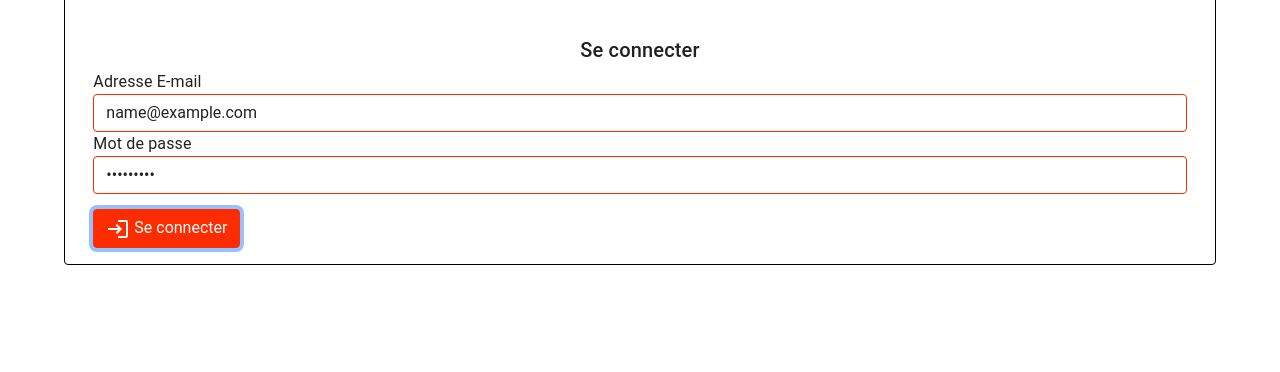
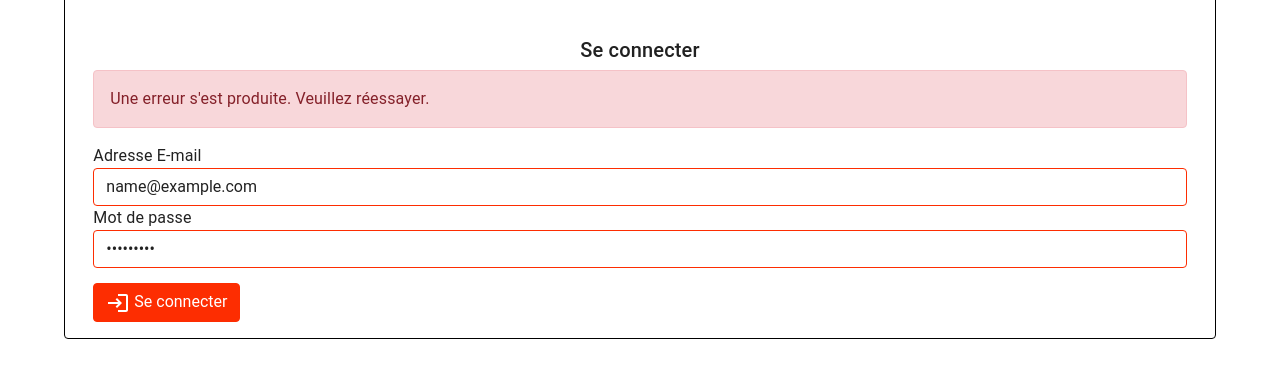
Before and after one commit to Melliaganz/Groupomania, a React (Create React App) app in the folder frontend/: page /login in a window 1280 px wide. Both pictures are taken after typing "name@example.com", "Sample123" into the empty fields and a click on the button "Se connecter". Shown: the part 403-775 px from the top of the page. Built offline with nearby package versions, Linux system fonts and the light colour scheme; no server answers.

Commit message:
mise a jour lien

```diff
--- a/frontend/src/components/LoginForm/LoginForm.js
+++ b/frontend/src/components/LoginForm/LoginForm.js
@@ -1,13 +1,15 @@
 import React, { useEffect, useState } from "react";
 import { useHistory } from "react-router-dom";
 import logo from "../../images/icon-above-font-transparent.webp";
-import {isLogged} from "../../_utils/auth/auth.functions";
+import { isLogged } from "../../_utils/auth/auth.functions";
 import { userConnected } from "../../_utils/toasts/users";
 import LoginIcon from '@mui/icons-material/Login';
 
 const LoginForm = ({ onLogin }) => {
   const [emailValue, setEmailValue] = useState("");
   const [passwordValue, setPasswordValue] = useState("");
+  const [loading, setLoading] = useState(false);
+  const [error, setError] = useState("");
   const history = useHistory();
 
   useEffect(() => {
@@ -18,7 +20,8 @@ const LoginForm = ({ onLogin }) => {
 
   const sendData = (e) => {
     e.preventDefault();
-    console.log(emailValue, passwordValue);
+    setLoading(true);
+    setError("");
 
     const requestOptions = {
       method: "POST",
@@ -29,19 +32,25 @@ const LoginForm = ({ onLogin }) => {
         password: passwordValue,
       }),
     };
-    console.log(requestOptions);
 
-    fetch("https://groupomaniabacklucas-41ce31adf42c.herokuapp.com/auth/login", requestOptions)
+    fetch("https://groupomaniabacklucas-41ce31adf42c.herokuapp.com/api/auth/login", requestOptions)
       .then((response) => {
+        setLoading(false);
         if (response.status === 200) {
-          // Redirect
           history.push("/");
-          // Will update Header state
           onLogin();
           userConnected();
+        } else {
+          response.json().then(data => {
+            setError(data.message || "Une erreur s'est produite");
+          });
         }
       })
-      .catch((error) => console.log(error));
+      .catch((error) => {
+        setLoading(false);
+        setError("Une erreur s'est produite. Veuillez réessayer.");
+        console.log(error);
+      });
   };
 
   return (
@@ -50,6 +59,7 @@ const LoginForm = ({ onLogin }) => {
         <img className="card-img-top  mx-auto col-8" src={logo} alt="logo and name of the company Groupomania" />
         <div className="card-body ">
           <h2 className="h5 card-title  text-center">Se connecter</h2>
+          {error && <div className="alert alert-danger" role="alert">{error}</div>}
           <form onSubmit={sendData}>
             <div className="form-group ">
               <label htmlFor="email">Adresse E-mail</label>
@@ -77,9 +87,8 @@ const LoginForm = ({ onLogin }) => {
                 onChange={(event) => setPasswordValue(event.target.value)}
               />
             </div>
-
-            <button type="submit" className="btn btn-primary">
-             <LoginIcon /> Se connecter
+            <button type="submit" className="btn btn-primary" disabled={loading}>
+              {loading ? "Connexion..." : <><LoginIcon /> Se connecter</>}
             </button>
           </form>
         </div>
```
Also changed, not shown: 1 other file (tests, documents, lock files or other folders).
